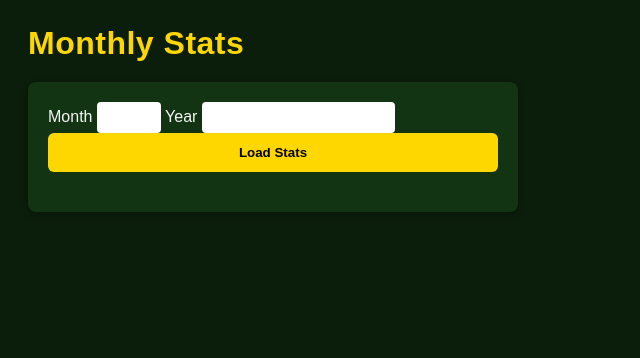
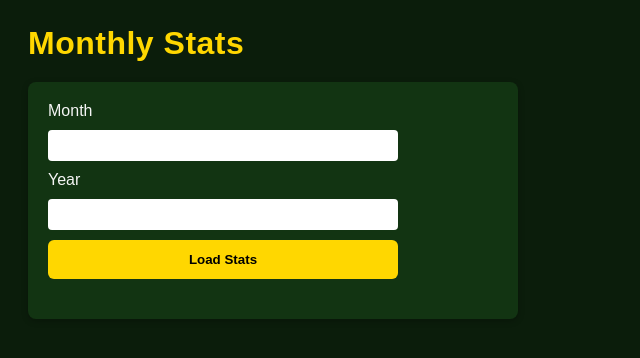
Before and after one commit to craignim1609-pixel/Horse-Racing-Tracker, a FastAPI app: page /stats in a window 1280 px wide. Shown: the part 72-430 px from the top of the page, without its empty margins (0-640 px from the left). Run offline with FastAPI, Linux system fonts and the light colour scheme.

Commit message:
Update style.css

```diff
--- a/app/static/style.css
+++ b/app/static/style.css
@@ -31,11 +31,13 @@ h1, h2 {
     color: gold;
 }
 
-form {
+form:not(.race-form) {
+    display: flex;
+    flex-direction: column;
+    max-width: 350px;
     gap: 10px;
     margin-bottom: 20px;
 }
-/* Remove flex + max-width from all forms */
 
 input, select, button {
     padding: 8px;
@@ -523,12 +525,12 @@ h1, h2 {
 
 .race-form .horse-group {
     display: grid;
-    grid-template-columns: 60px 1fr; /* number box + name */
+    grid-template-columns: 60px 1fr;
     gap: 10px;
 }
 
 .race-form .span-3 {
-    grid-column: span 3; /* submit button full width */
+    grid-column: span 3;
 }
 
 .submit-btn {
```
